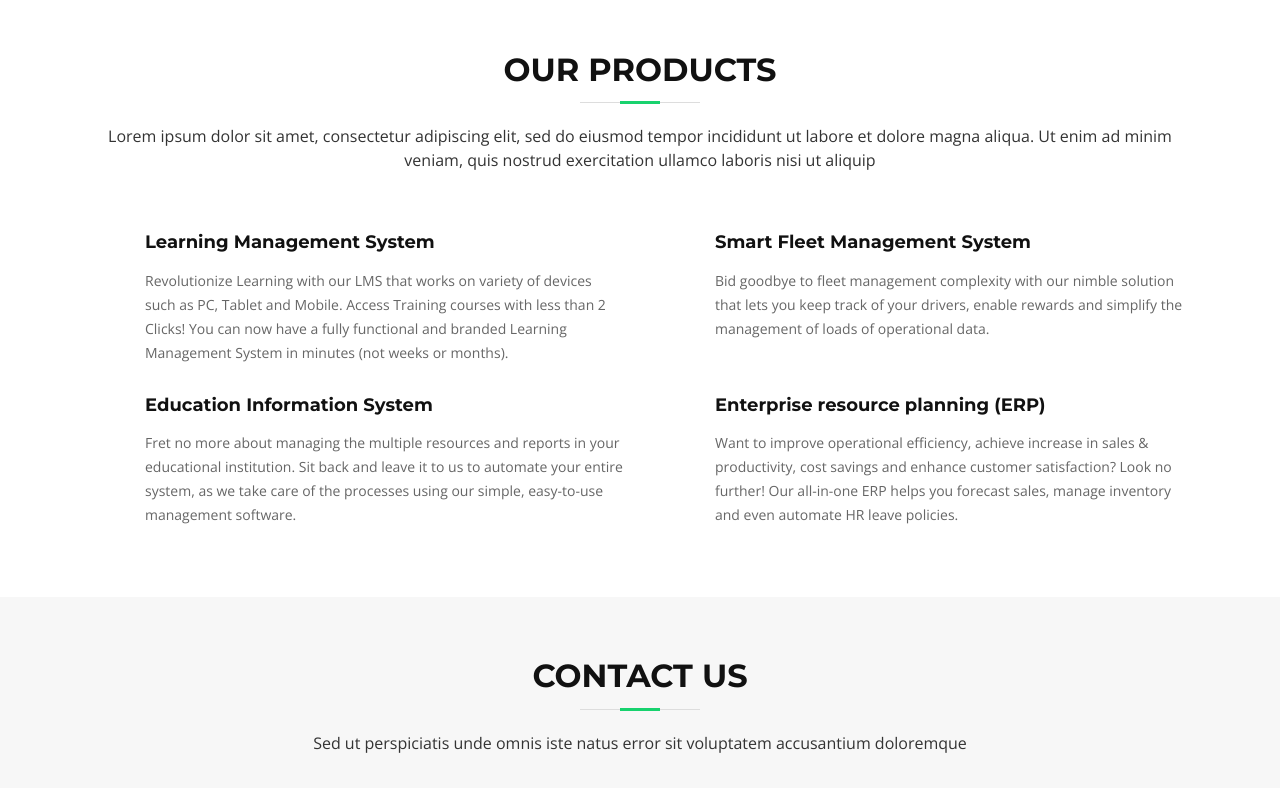
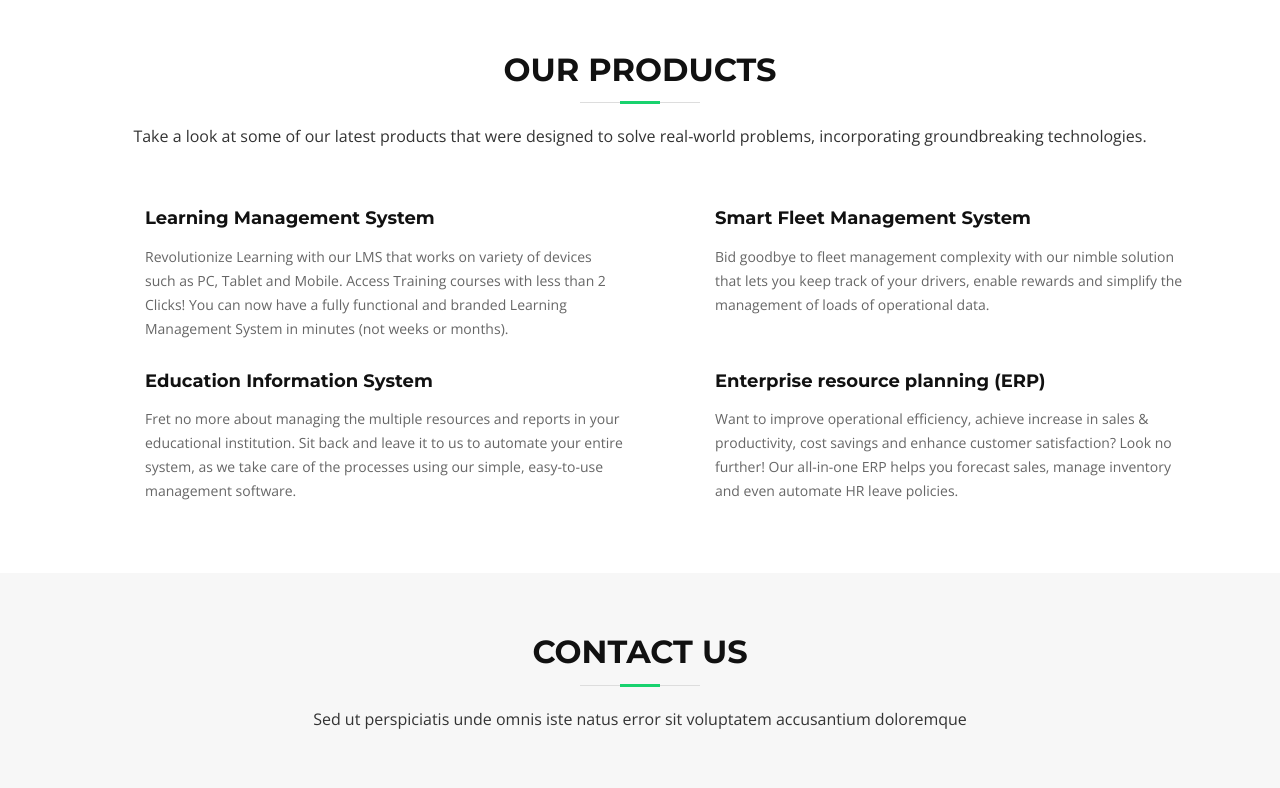
Before and after one commit to zakgit/btandt, a plain HTML site: page index.html in a window 1280 px wide. Shown: the part 2160-2948 px from the top of the page. Drawn offline with nearby package versions, Linux system fonts and the light colour scheme; files whose address does not match are found by name.

Commit message:
changes in product desc

```diff
--- a/index.html
+++ b/index.html
@@ -278,7 +278,7 @@
 
         <header class="section-header">
           <h3>Our Products</h3>
-          <p>Lorem ipsum dolor sit amet, consectetur adipiscing elit, sed do eiusmod tempor incididunt ut labore et dolore magna aliqua. Ut enim ad minim veniam, quis nostrud exercitation ullamco laboris nisi ut aliquip</p>
+          <p>Take a look at some of our latest products that were designed to solve real-world problems, incorporating groundbreaking technologies.</p>
         </header>
 
         <div class="row">
```
